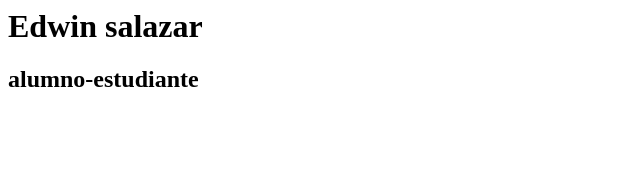
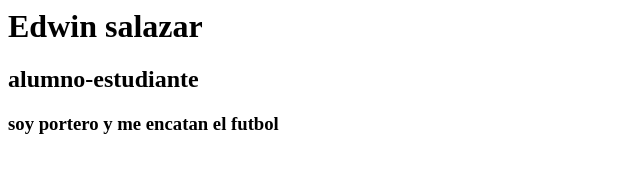
Before and after one commit to i202501144/aew_cibertec_salazar, a plain HTML site: page HTML/01_html/index.html in a window 1280 px wide. Shown: the whole page, without its empty margins (0-640 px from the left). Drawn offline with Linux system fonts and the light colour scheme.

Commit message:
He creado una pagina web de terjeta personal

```diff
--- a/HTML/01_html/index.html
+++ b/HTML/01_html/index.html
@@ -5,6 +5,8 @@
 <body>
     <h1>Edwin salazar</h1>
     <h2>alumno-estudiante</h2>
+    <h3> soy portero y me encatan el futbol</h3>
+
 
 </body>
 
```
